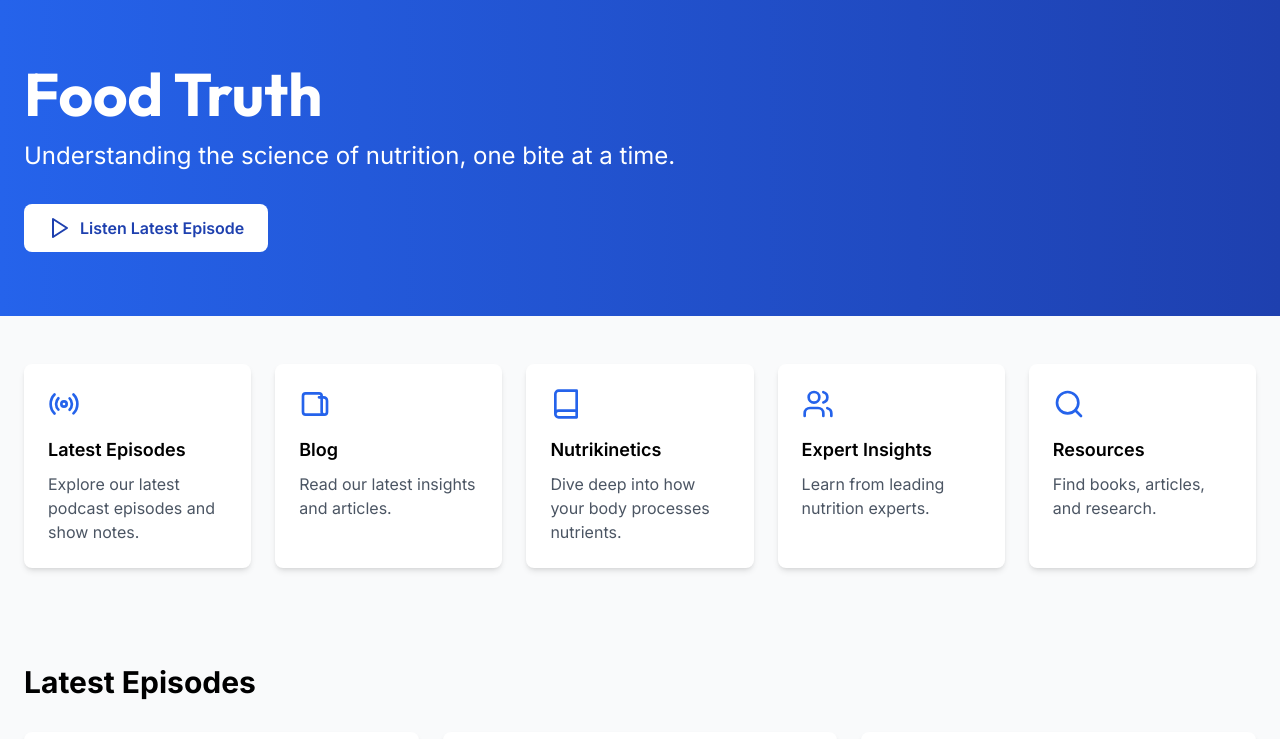
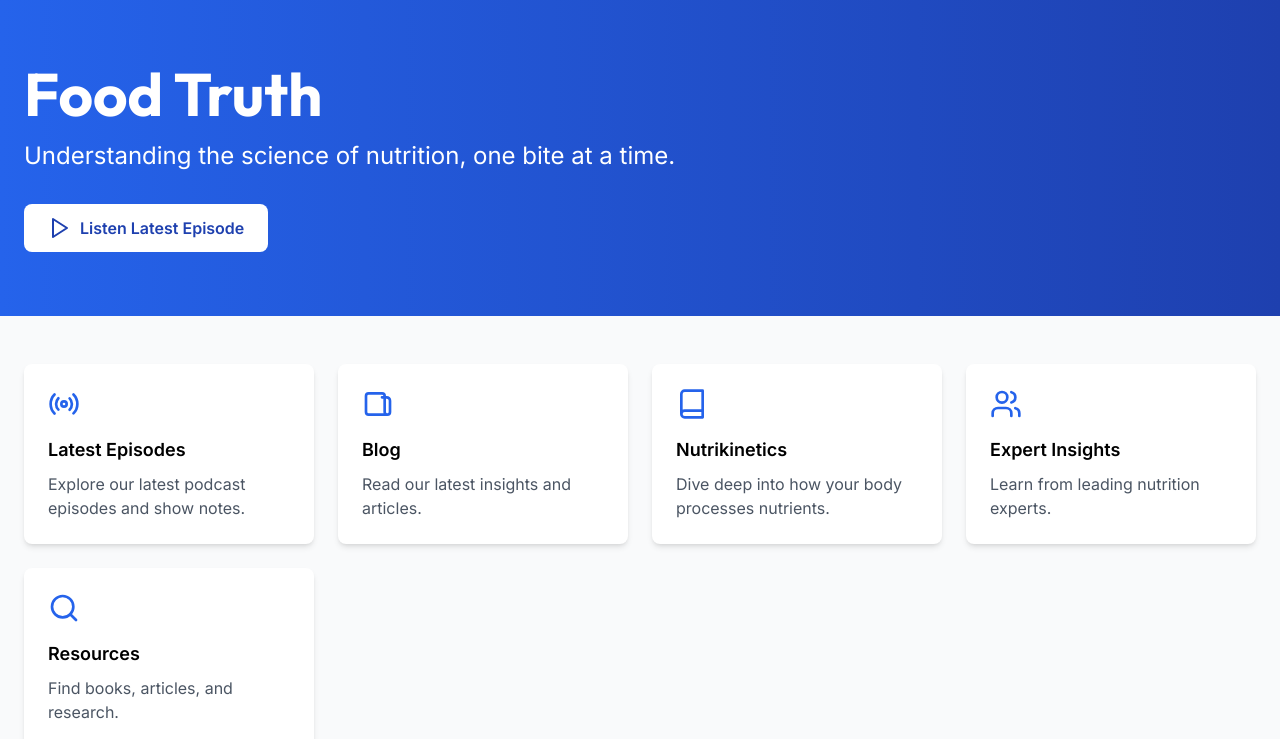
Before and after one commit to EricScottJohnston/foodtruth, a Next.js app: page / in a window 1280 px wide. Shown: the top 739 px of the page. Built offline with nearby package versions, Linux system fonts and the light colour scheme.

Commit message:
Update page.js

```diff
--- a/app/page.js
+++ b/app/page.js
@@ -26,7 +26,7 @@
 
       {/* Quick Navigation */}
       <div className="container mx-auto px-6 py-12">
-        <div className="grid grid-cols-1 md:grid-cols-5 gap-6">
+        <div className="grid grid-cols-1 md:grid-cols-4 gap-6">
           <div className="bg-white p-6 rounded-lg shadow-md hover:shadow-lg transition-shadow">
             <Radio className="w-8 h-8 text-blue-600 mb-4" />
             <h3 className="text-lg font-semibold mb-2">Latest Episodes</h3>
```
